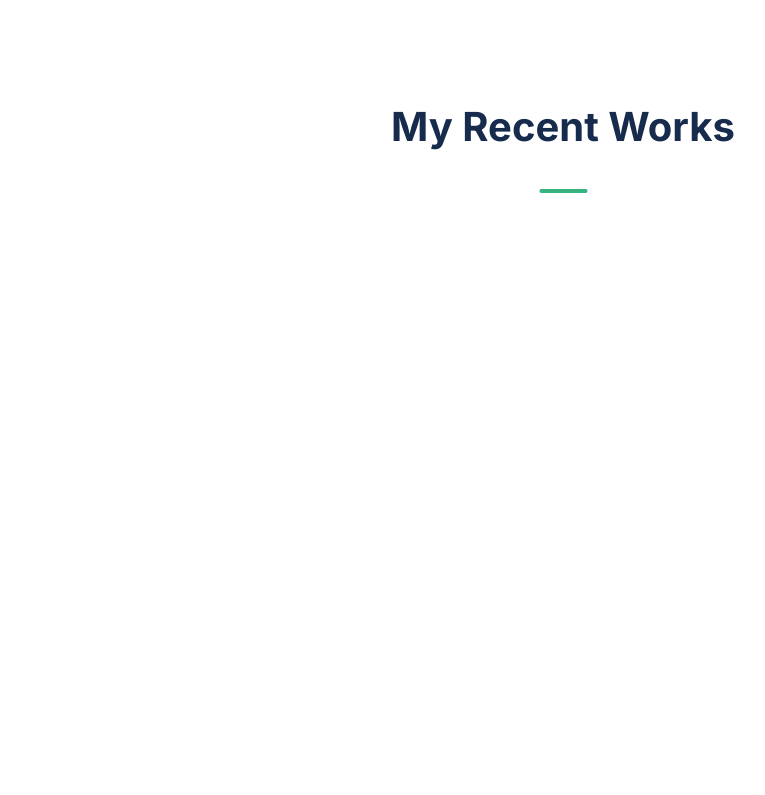
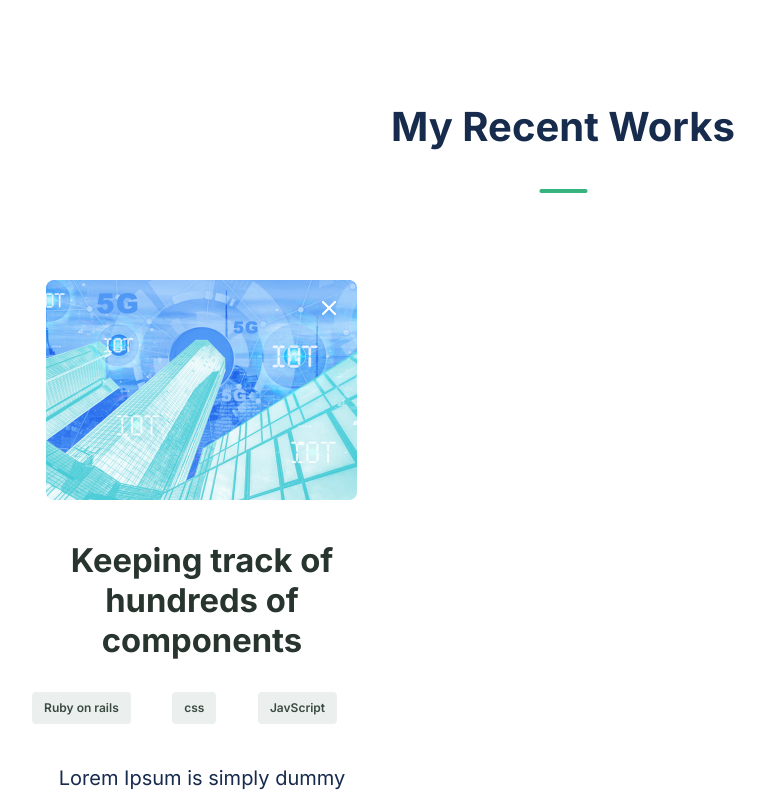
Before and after one commit to CindyDorantes/draft, a plain HTML site: page popu-mobile.html in a window 1280 px wide. Shown: the top 795 px of the page, without its empty margins (77-842 px from the left). Drawn offline with Linux system fonts and the light colour scheme.

Commit message:
add style to title

```diff
--- a/popu-mobile.css
+++ b/popu-mobile.css
@@ -724,3 +724,17 @@ body {
 
 
   /* -------CSS FOR POPUP MOBILE    */
+
+  .popup-mb {
+    display: flex;
+    flex-direction: column;
+    justify-content: flex-start;
+  }
+
+  #title-pop {
+    color: #172b4d;
+    font-size: 32px;
+    font-weight: 600;
+    line-height: 44px;
+    text-align: left;
+  }
--- a/popu-mobile.html
+++ b/popu-mobile.html
@@ -10,6 +10,7 @@
   <!-- To embed a font -->
   <link rel="preconnect" href="https://fonts.gstatic.com" crossorigin>
   <link href="https://fonts.googleapis.com/css2?family=Inter:wght@400;600;700&display=swap" rel="stylesheet">
+  <script src="https://kit.fontawesome.com/4dc3d7e55b.js" crossorigin="anonymous"></script>
   <!-- Font 'Inter' embeded -->
 </head>
 
@@ -17,9 +18,25 @@
      <!--here begins the 'Works' section-->
   <section class="works" id="portfolio">
     <h2 class="works-heading">My Recent Works <br><img src="./Images/Indicator.png" alt="green line divisor"></h2>
+    <div class="popup-mb">
+      <span class="img-pop"><img src="./Images/popup.png" alt="blue futurist image"></span>
+      <h3 class="title-pop">Keeping track of hundreds of
+        components</h3>
+      <ul class="cards">
+        <li>Ruby on rails</li>
+        <li>css</li>
+        <li>JavScript</li>
+      </ul>
+      <p class="p-pop">Lorem Ipsum is simply dummy text of the printing and typesetting industry. Lorem Ipsum has been the industry's standard dummy text ever since the 1500s, when an unknown printer took a galley of type and scrambled it 1960s with the releaLorem Ipsum is simply dummy text of the printing and typesetting industry. Lorem Ipsum has been the industry's standard dummy text ever since the 1500s, when an unknown printer took a galley of type and scrambled it 1960s with the relea</p>
+      <div class="bt-pop">
+        <button class="see-project" type="button">See Live<i class="fa-solid fa-arrow-up-right-from-square"></i></button>
+        <button class="see-project" type="button">See Source<i class="fa-brands fa-github"></i></button>
+      </div>
+    </div>
     <!-- SECTION CREATED WITH JAVASCRIPT-->
   </section>
   <!--Works section finishes-->
 
+
 </body>
 </html>
```
Also changed, not shown: Images/popup.png (added).
